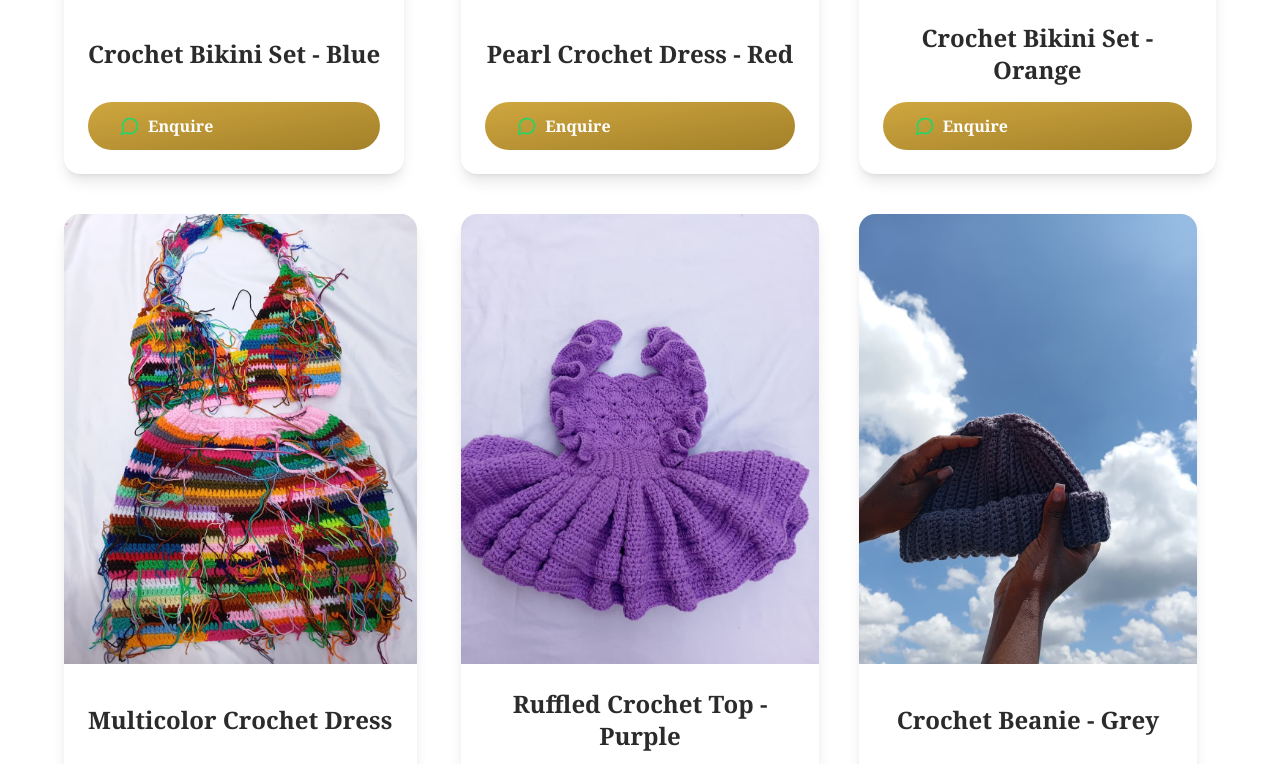
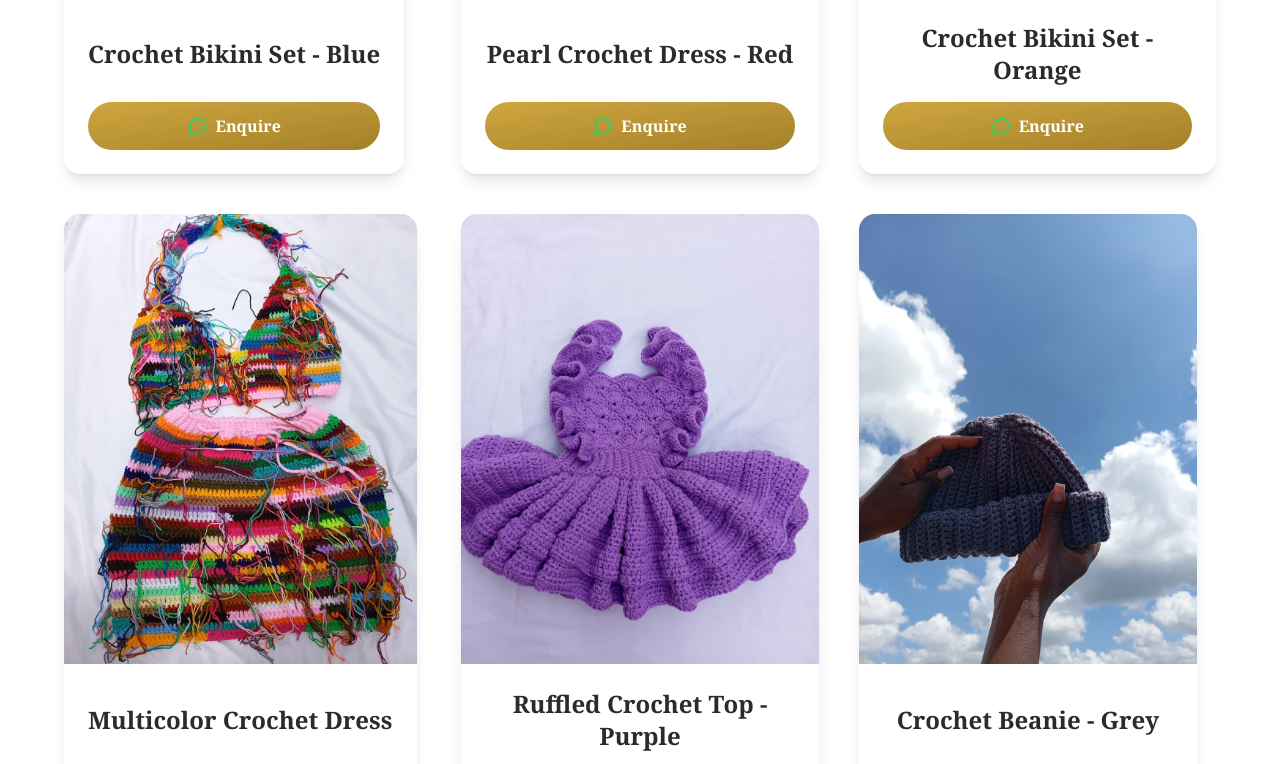
Before and after one commit to kimeunashon0-Bs/orena-crochet-whispers, a React (Vite) app: page / in a window 1280 px wide. Shown: the part 1456-2220 px from the top of the page. Built offline with nearby package versions, Linux system fonts and the light colour scheme; the HTML template or start-up script is replaced by a standard one.

Commit message:
Fix: Center "Enquire" button text

```diff
--- a/src/components/ProductCard.tsx
+++ b/src/components/ProductCard.tsx
@@ -39,7 +39,7 @@ const ProductCard = ({ image, name, whatsappMessage }: ProductCardProps) => {
           target="_blank"
           rel="noopener noreferrer"
           onClick={handleEnquire}
-          className="inline-flex items-center gap-2 px-8 py-3 bg-gradient-to-br from-primary to-primary-dark text-primary-foreground rounded-full font-semibold transition-smooth hover:scale-105 hover:shadow-gold-hover active:scale-95"
+          className="inline-flex items-center justify-center gap-2 px-8 py-3 bg-gradient-to-br from-primary to-primary-dark text-primary-foreground rounded-full font-semibold transition-smooth hover:scale-105 hover:shadow-gold-hover active:scale-95"
         >
           <MessageCircle className="w-5 h-5 text-[hsl(var(--whatsapp-green))] group-hover:animate-pulse" />
           Enquire
```
